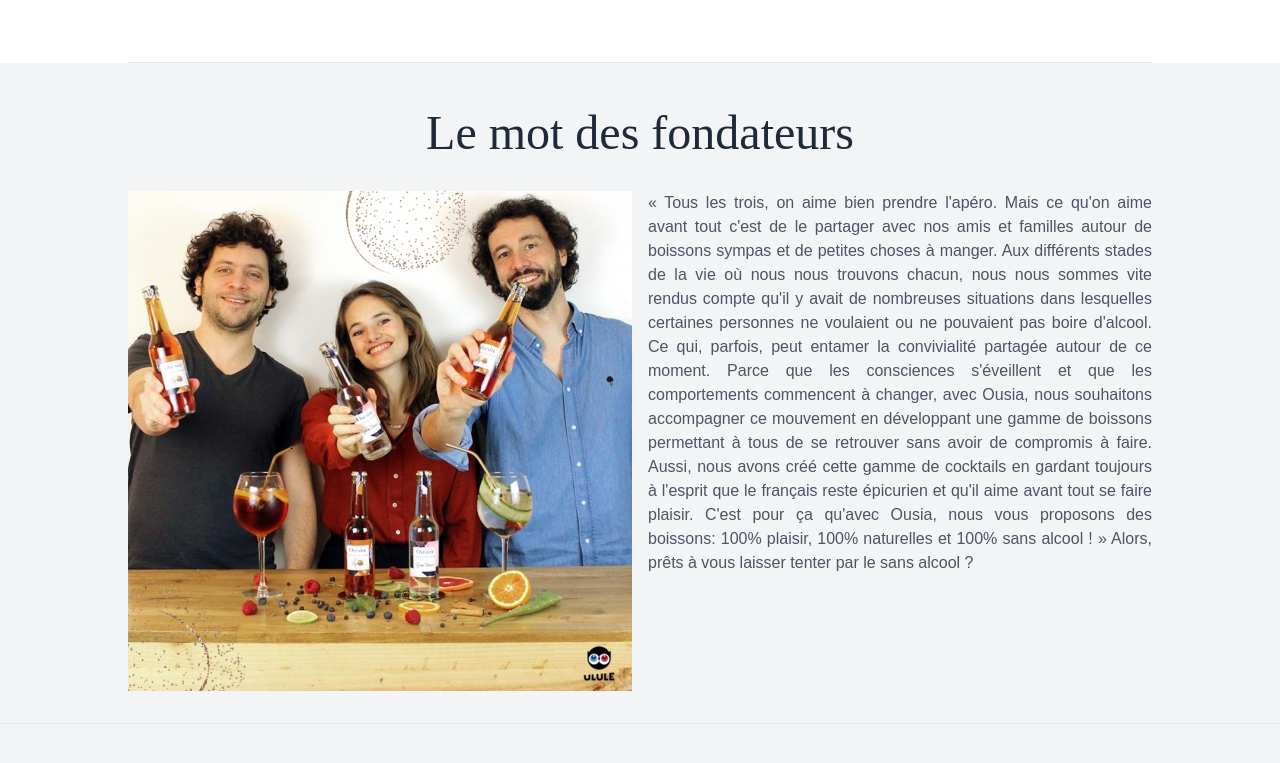
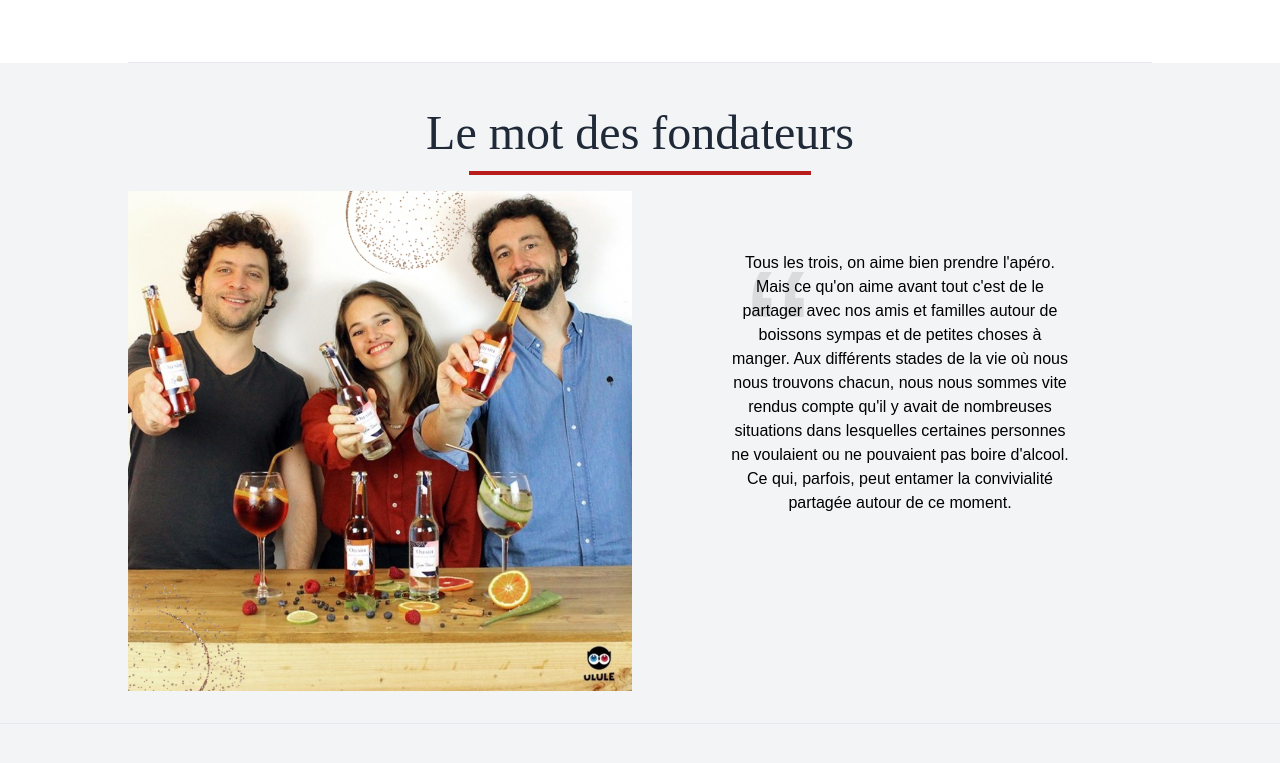
Before and after one commit to EmmanuelQuere/Ousia-front, a Next.js app: page / in a window 1280 px wide. Shown: the part 1319-2082 px from the top of the page. Built offline with nearby package versions, Linux system fonts and the light colour scheme.

Commit message:
FIX update landing page sections

```diff
--- a/pages/index.js
+++ b/pages/index.js
@@ -20,12 +20,10 @@ export default function Home() {
       <div className={`${styles.container} px-6`}>
         <section className="bg-white-100 border-b py-8">
           <div className="container max-w-5xl mx-auto m-8">
-            <h2 className="w-full my-2 text-5xl font-mono-black leading-tight text-center text-gray-800">
+            <h2 className="w-full my-2 text-5xl font-mono-black leading-tight text-center text-gray-800 mb-2">
               Pourquoi Ousia ?
             </h2>
-            <div className="w-full mb-4">
-              <div className="h-1 mx-auto gradient w-64 opacity-25 my-0 py-0 rounded-t"></div>
-            </div>
+            <div className="w-48 lg:w-1/3 border-b-4 border-red-700 h-1 mx-auto mb-4"></div>
             <div className="grid grid-cols-2 gap-4">
               <div className="flex flex-wrap">
                 <div>
@@ -50,12 +48,10 @@ export default function Home() {
         <section className="bg-gray-100 border-b py-8">
           <div className={styles.container}>
           <div className="max-w-5xl mx-auto">
-            <h2 className="w-full my-2 text-5xl -black leading-tight text-center text-gray-800">
+            <h2 className="w-full my-2 text-5xl -black leading-tight text-center text-gray-800 mb-2">
               Le mot des fondateurs
             </h2>
-            <div className="w-full mb-4">
-              <div className="h-1 mx-auto gradient w-64 opacity-25 my-0 py-0 rounded-t"></div>
-            </div>
+            <div className="w-48 lg:w-1/3 border-b-4 border-red-700 h-1 mx-auto mb-4"></div>
 
             <div className="grid grid-cols-2 gap-4">
               <Image
@@ -65,21 +61,14 @@ export default function Home() {
                 height={500}
               />
             <div>
-              <p className="text-gray-600 mb-8 text-justify">
-                « Tous les trois, on aime bien prendre l'apéro. Mais ce qu'on aime avant tout c'est de le partager
+              <blockquote className={styles.blockquote}>
+                Tous les trois, on aime bien prendre l'apéro. Mais ce qu'on aime avant tout c'est de le partager
                 avec nos amis et familles autour de boissons sympas et de petites choses à manger.
                 Aux différents stades de la vie où nous nous trouvons chacun, nous nous sommes vite rendus
                 compte qu'il y avait de nombreuses situations dans lesquelles certaines personnes ne voulaient ou
                 ne pouvaient pas boire d'alcool. Ce qui, parfois, peut entamer la convivialité partagée autour de ce
                 moment.
-                Parce que les consciences s'éveillent et que les comportements commencent à changer, avec Ousia,
-                nous souhaitons accompagner ce mouvement en développant une gamme de boissons permettant
-                à tous de se retrouver sans avoir de compromis à faire.
-                Aussi, nous avons créé cette gamme de cocktails en gardant toujours à l'esprit que le français reste
-                épicurien et qu'il aime avant tout se faire plaisir. C'est pour ça qu'avec Ousia, nous vous proposons
-                des boissons: 100% plaisir, 100% naturelles et 100% sans alcool ! »
-                Alors, prêts à vous laisser tenter par le sans alcool ?
-              </p>
+              </blockquote>
             </div>
           </div>
         </div>
--- a/styles/Home.module.scss
+++ b/styles/Home.module.scss
@@ -124,3 +124,32 @@
   background-position: center;
   object-fit: cover;
 }
+
+.blockquote {
+  padding: 60px 80px 40px;
+  position: relative;
+}
+.blockquote p {
+  font-family: 'Arial';
+  font-size: 35px;
+  font-weight: 700px;
+  text-align: center;
+}
+
+.blockquote p::before {
+  content: "\f095";
+  font-family: 'Arial';
+  display: inline-block;
+  padding-right: 6px;
+  vertical-align: middle;
+  font-size: 180px;
+ }
+
+.blockquote::before {
+  position: absolute;
+  font-family: 'Arial';
+  top: 0;
+  content:"\201C";
+  font-size: 200px;
+  color: rgba(0,0,0,0.1);
+}
```
